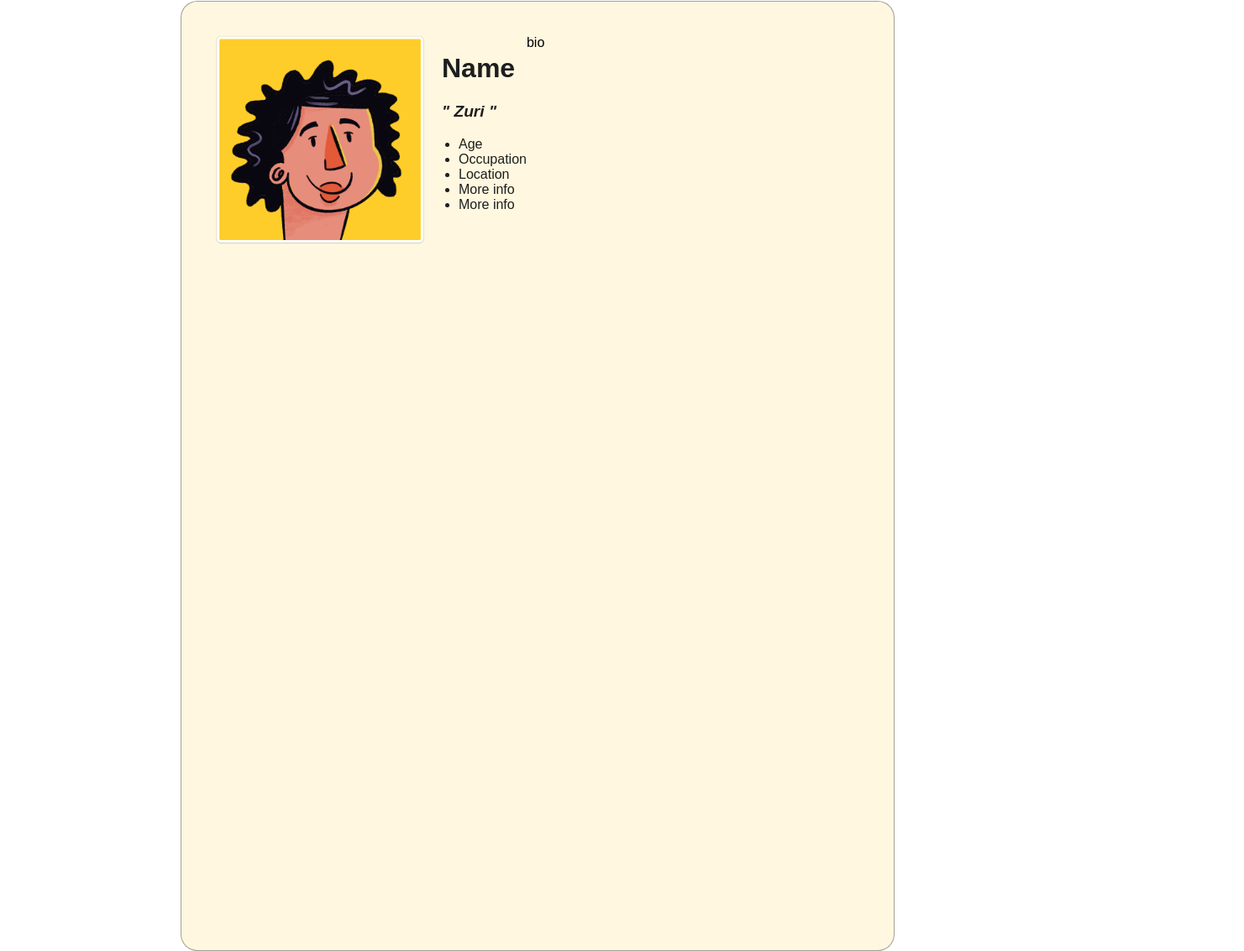
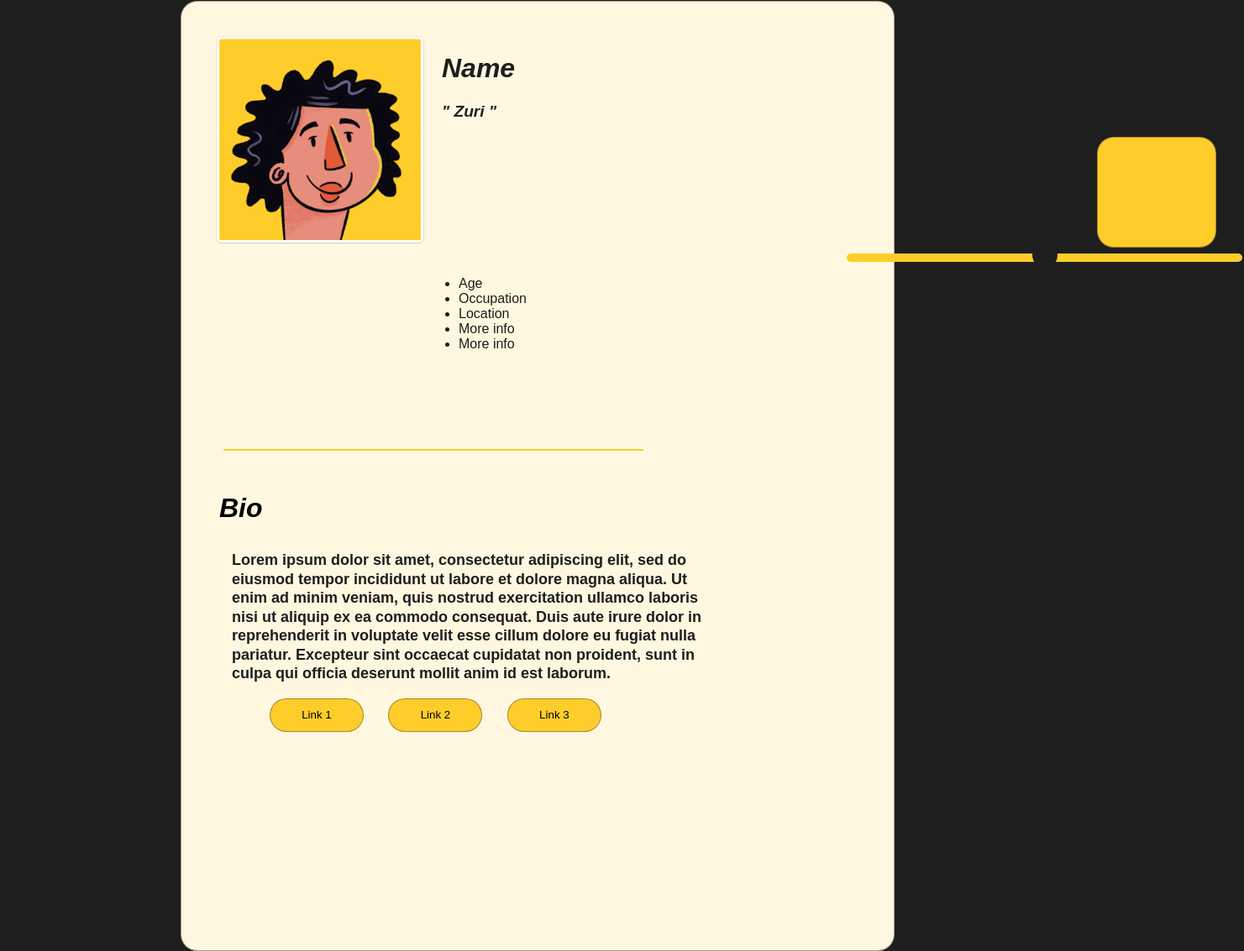
Before and after one commit to Zurii488/fotned-101-batumi, a plain HTML site: page Web/html/home.html in a window 1280 px wide. Shown: the part 159-1292 px from the top of the page at 84% size, 1481 px wide, since content can reach past the window. Drawn offline with Linux system fonts and the light colour scheme.

Commit message:
web
აქ შედი

```diff
--- a/Web/css/home.css
+++ b/Web/css/home.css
@@ -1,11 +1,15 @@
-body{
+body {
     margin: 0;
     font-family: sans-serif;
+    justify-content: space-between;
+    background-color: #1E1E1E;
 }
-.section{
+
+.section {
     background-color: #FFF7DF;
     height: 1050px;
-    display: flex;
+    flex-direction: column;
+    justify-content: space-between;
     padding: 40px;
     width: 60%;
     margin: 10rem auto;
@@ -14,25 +18,30 @@ body{
     top: 0;
     transition: top ease 0.5s;
 }
-.section img{
+
+.section img {
     height: 250px;
 }
-.washi{
-    width: 1000px;
-    height: 1000px;
+
+.section h1 {
+    margin-left: 20px;
+    color: #1E1E1E;
+    font-style: italic;
+    font-size: xx-large;
+
 }
-.section h1{
-    margin-left: 20px;
-    color:#1E1E1E;
-}
-.section p{
+
+.section p {
     color: #1E1E1E;
     font-size: larger;
     margin-left: 20px;
 }
-.section ul{
-    color:#1E1E1E;
+
+.section ul {
+    color: #1E1E1E;
+    font-size: medium;
 }
+
 .section hr {
     width: 500px;
     height: 2px;
@@ -41,6 +50,137 @@ body{
     border: 0 none;
     margin-top: 100px;
 }
-.section h2{
+
+
+.div2 {
+    display: flex;
+}
+.Bio_text{
+    margin-top: 50px;
+    margin-left: 5px;
+    font-size: xx-large;
+    font-style: italic;
+}
+hr {
+    width: 100%;
+    height: 30px;
+    margin-left: 10px;
+    background-color: #b7d0e2;
+    border: 0 none;
+  }
+.biop{
+    line-height: 150%;
+    font-size: 15px;
+}
+.link1{
+    width: 112px;
+    height: 40px;
+    position: relative;
+    border: 1px solid rgba(59, 58, 58, 0.46);
+    border-radius: 20px;
+    top: 0;
+    transition: top ease 0.5s;
+    margin-left: 25px;
+    background-color: #FFCD29;
 
 }
+.link2{
+    width: 112px;
+    height: 40px;
+    position: relative;
+    border: 1px solid rgba(59, 58, 58, 0.46);
+    border-radius: 20px;
+    top: 0;
+    transition: top ease 0.5s;
+    margin-left: 25px;
+    background-color: #FFCD29;
+
+}
+.link3{
+    width: 112px;
+    height: 40px;
+    position: relative;
+    border: 1px solid rgba(59, 58, 58, 0.46);
+    border-radius: 20px;
+    top: 0;
+    transition: top ease 0.5s;
+    margin-left: 25px;
+    background-color: #FFCD29;
+}
+.btn_container{
+    margin-left: 40px;
+}
+.section2{
+    background-color: #FFCD29;
+    height: 50px;
+    padding: 40px;
+    width: 60px;
+    margin-left: 800px;
+    border: 1px solid rgba(59, 58, 58, 0.46);
+    border-radius: 20px;
+    top: 0;
+    transition: top ease 0.5s;
+    margin-top: 10px;
+}
+.ms-thumb{
+    margin-top: 1px;
+    box-shadow: 1px 1px 2px #A6A6A6;
+    border: 2px solid #FFCD29;
+    height: 30px;
+    width: 30px;
+    border-radius: 0px;
+    background: #FFCD29;
+    cursor: pointer;
+}
+.middle {
+	width: 50%;
+	max-width: 500px;
+    margin-left: 500px;
+}
+.slider-container {
+	position: relative;
+}
+.slider-container .bar {
+	position: absolute;
+	z-index: 1;
+	left: 2px;
+	top: 7px;
+	width: 100%;
+	height: 10px;
+	border-radius: 5px;
+	background-color: #FFCD29;
+	overflow: hidden;
+}
+.slider-container .bar .fill {
+	display: block;
+	width: 0;
+	height: 100%;
+	background-color: #1E1E1E;
+}
+.slider-container .slider {
+	position: relative;
+	z-index: 2;
+	-webkit-appearance: none;
+	width: 100%;
+	height: 10px;
+	border-radius: 5px;
+	outline: none;
+	background-color: transparent;
+}
+.slider-container .slider::-webkit-slider-thumb {
+	-webkit-appearance: none;
+	width: 30px;
+	height: 30px;
+	background-color: #1E1E1E;
+	border-radius: 50%;
+	cursor: pointer;
+	outline: none;
+	box-shadow: 0 0 0 0 rgba(98,0,238,.1);
+	transition: .3s ease-in-out;
+}
+.slider-container .slider::-webkit-slider-thumb:hover {
+	box-shadow: 0 0 0 20px rgba(98,0,238,.1);
+}
+.slider-container .slider:active::-webkit-slider-thumb {
+	box-shadow: 0 0 0 40px rgba(98,0,238,.2);
+}
--- a/Web/css/style.css
+++ b/Web/css/style.css
@@ -5,7 +5,7 @@
 }
 
 body{
-    background-color: #FFCD29;
+    background-color: #1E1E1E;
 }
 .container{
     text-align: center;
@@ -20,7 +20,7 @@ body{
     display: block;
 }
 .text1{
-    color: #1E1E1E;
+    color: #FFCD29;
     font-size: 60px;
     font-weight: 700;
     letter-spacing: 8px;
--- a/Web/html/home.html
+++ b/Web/html/home.html
@@ -8,11 +8,24 @@
     <title>Document</title>
 </head>
 <body>
+    <script src="/Web/java/home.js"></script>
     <div class="section">
+        <div class="div2">
+            <div>
                 <img src="/Web/src/img/PXL_20210309_203454756 1.png">
-        <div class="text">
+            </div>
+            <div>
                 <h1>Name</h1>
                 <p><i><b>" Zuri "</b></i></p>
+                <div class="section2">
+
+                </div>
+                <div class="middle">
+                    <div class="slider-container">
+                        <span class="bar"><span class="fill"></span></span>
+                        <input id="slider" class="slider" type="range" min="0" max="100" value="50">
+                    </div>
+                </div>
                 <ul>
                     <li>Age</li>
                     <li>Occupation</li>
@@ -20,7 +33,29 @@
                     <li>More info</li>
                     <li>More info</li>
                 </ul>
+
             </div>
-        <div>bio</div>
+        </div>
+        <div>
+            <hr />
+        </div>
+        <div >
+            <h3 class="Bio_text">Bio</h3>
+        </div>
+        <div class="biop">
+            <p><b>Lorem ipsum dolor sit amet, consectetur adipiscing elit, sed do </br>
+             eiusmod tempor incididunt ut labore et dolore magna aliqua. Ut</br>
+              enim ad minim veniam, quis nostrud exercitation ullamco laboris</br>
+               nisi ut aliquip ex ea commodo consequat. Duis aute irure dolor in </br>reprehenderit in
+                voluptate velit esse cillum dolore eu fugiat nulla</br>
+                 pariatur. Excepteur sint occaecat cupidatat non proident, sunt in</br>
+                  culpa qui officia deserunt mollit anim id est laborum.</b></p>
+        </div>
+    <div class="btn_container">
+        <button class="link1">Link 1</button>
+        <button class="link2">Link 2</button>
+        <button class="link3">Link 3</button>
+    </div>
+    </div>
 </body>
 </html>
--- /dev/null
+++ b/Web/java/home.js
@@ -0,0 +1,10 @@
+var $slider = $("#slider");
+var $fill = $(".bar .fill");
+
+function setBar() {
+	$fill.css("width", $slider.val() + "%");
+}
+
+$slider.on("input", setBar);
+
+setBar();
```
Also changed, not shown: Web/java/index.js (deleted). Lines whose indentation alone changed are shown as unchanged.
